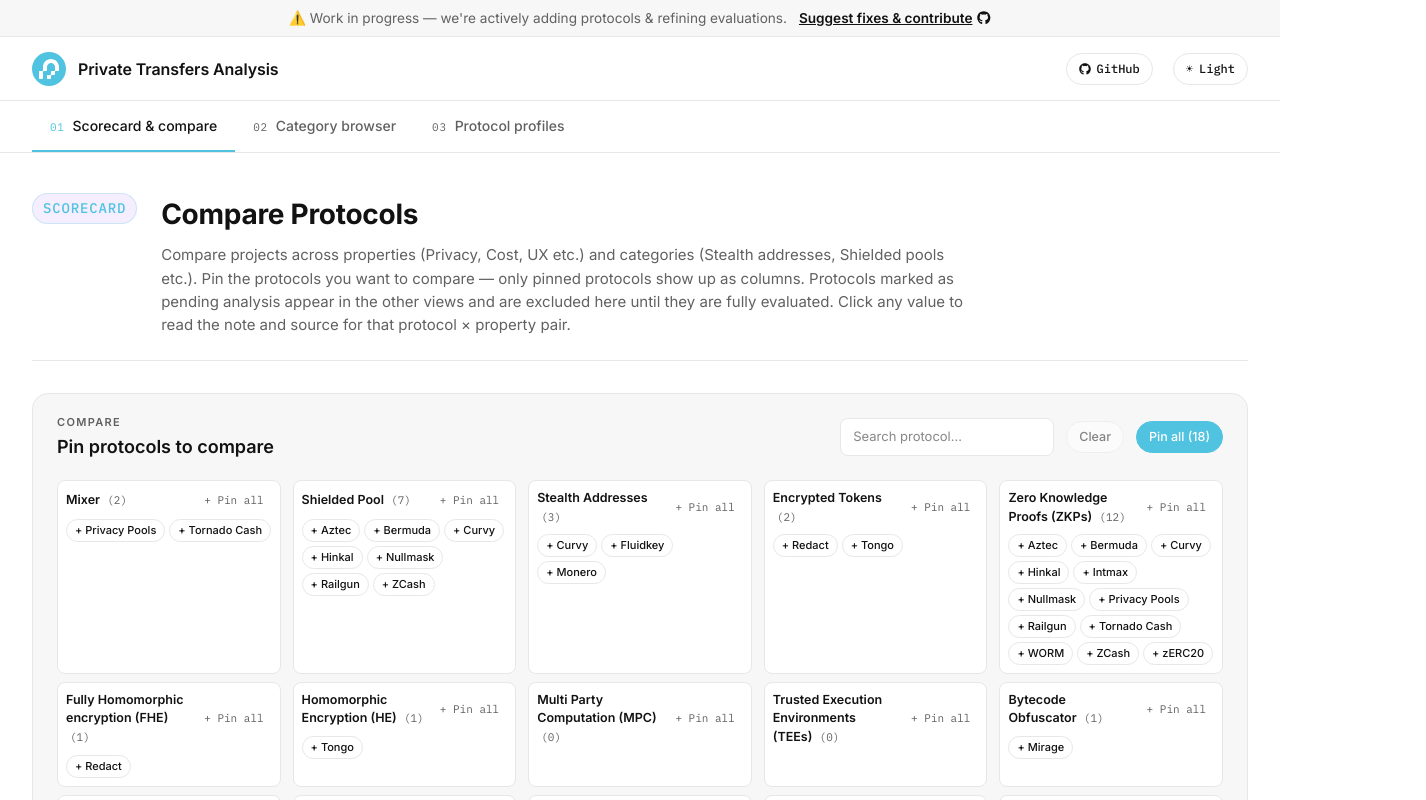
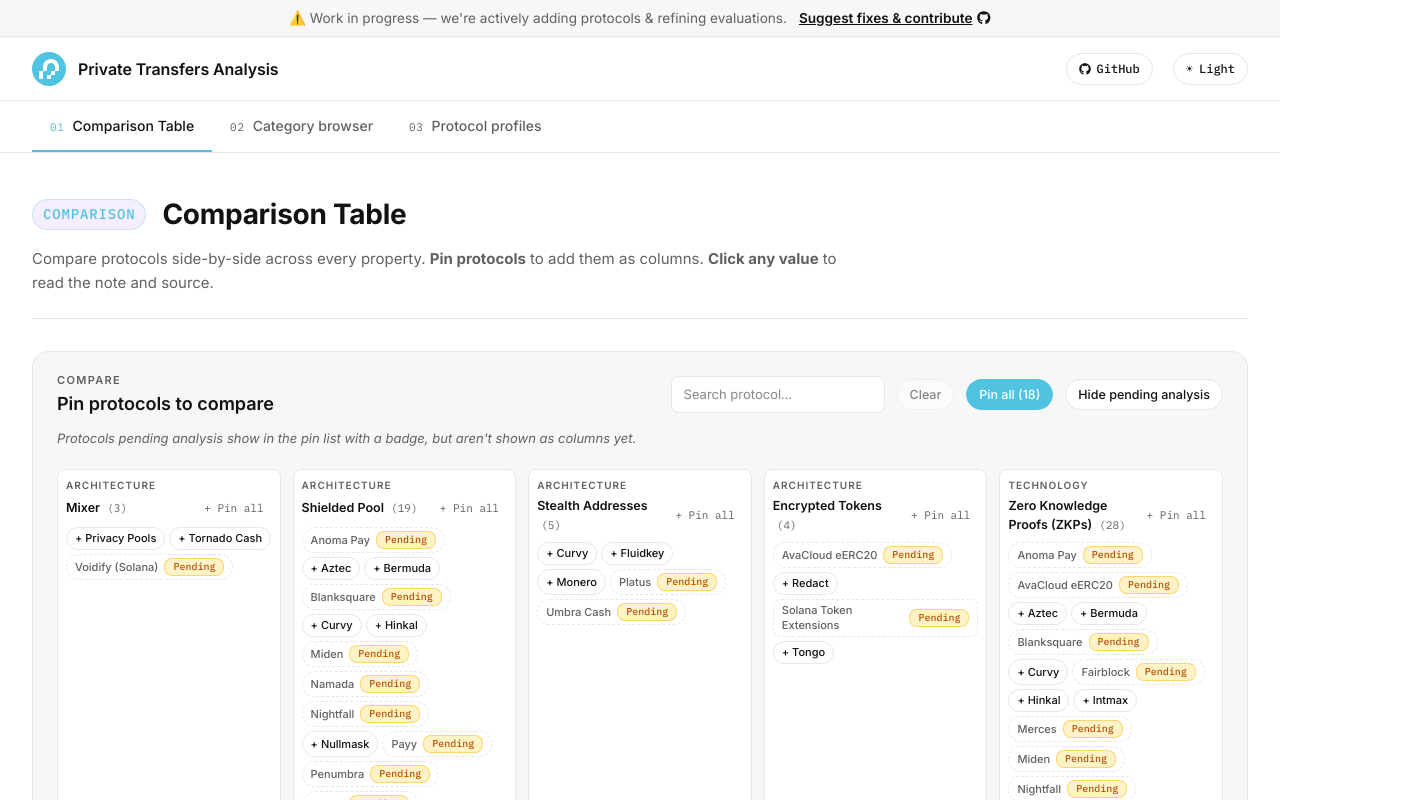
Before and after one commit to privacy-ethereum/private-transfers-benchmarks, a React (Vite) app in the folder project-evaluations/: page / in a window 1280 px wide. Shown: the top 800 px of the page, 1426 px wide, since content can reach past the window. Built offline with nearby package versions, Linux system fonts and the light colour scheme.

Commit message:
feat(project-evaluations): dashboard updates

```diff
--- a/project-evaluations/src/App.tsx
+++ b/project-evaluations/src/App.tsx
@@ -3,7 +3,7 @@
 import CategoryBrowser from "./components/CategoryBrowser.js";
 import ProfileView from "./components/ProfileView.js";
 import ReportBanner from "./components/ReportBanner.js";
-import ScorecardView from "./components/ScorecardView.js";
+import ComparisonTableView from "./components/ComparisonTableView.js";
 import TopBar from "./components/TopBar.js";
 import WipBanner from "./components/WipBanner.js";
 import { evaluations } from "./data/evaluations/index.js";
@@ -11,7 +11,7 @@
 type ViewDirection = "score" | "category" | "profile";
 
 const DIRECTIONS: { id: ViewDirection; label: string }[] = [
-  { id: "score", label: "Scorecard & compare" },
+  { id: "score", label: "Comparison Table" },
   { id: "category", label: "Category browser" },
   { id: "profile", label: "Protocol profiles" },
 ];
@@ -124,7 +124,7 @@
       </nav>
 
       {dir === "score" && (
-        <ScorecardView
+        <ComparisonTableView
           pinned={pinned}
           setPinned={setPinned}
           category={category}
--- a/project-evaluations/src/components/CategoryBrowser.tsx
+++ b/project-evaluations/src/components/CategoryBrowser.tsx
@@ -1,6 +1,8 @@
+import { useState } from "react";
+
 import { LONG_TITLE_LEN } from "../constants.js";
 import { evaluations } from "../data/evaluations/index.js";
-import { CATEGORY_EXPLAINERS } from "../data/explainers.js";
+import { CATEGORY_EXPLAINERS, CATEGORY_TYPES } from "../data/explainers.js";
 import { CATEGORIES } from "../data/schema.js";
 import { isPendingEvaluation } from "../utils.js";
 
@@ -9,54 +11,76 @@
 }
 
 export default function CategoryBrowser({ onGoToProfile }: CategoryBrowserProps) {
+  const [hidePending, setHidePending] = useState(false);
+
   return (
     <div className="direction">
       <div className="direction-intro">
+        <div className="direction-intro__header">
           <div className="big-num">CATEGORIES</div>
-        <div>
           <h2>Category browser</h2>
+        </div>
         <p>
-            Categories taxonomising the private transfers space. Each card lists the protocols we&apos;ve evaluated in
-            that category, plus a short definition. Empty categories (no protocols so far) stay visible so the full
-            taxonomy is legible.
+          Categories mix <em>technologies</em> (ZKPs, FHE, MPC) with <em>architectures</em> (Stealth Addresses, Shielded
+          Pool, Private L2). Protocols often span several.
         </p>
       </div>
+
+      <div className="page-controls">
+        <button
+          type="button"
+          className={`pending-toggle${hidePending ? " active" : ""}`}
+          onClick={() => {
+            setHidePending((v) => !v);
+          }}
+          aria-pressed={hidePending}
+        >
+          {hidePending ? "Show all protocols" : "Hide pending analysis"}
+        </button>
       </div>
 
       <div className="cat-grid">
         {CATEGORIES.map((cat) => {
-          const protos = evaluations.filter((p) => p.categories.includes(cat));
+          const protos = evaluations.filter(
+            (protocol) => protocol.categories.includes(cat) && (!hidePending || !isPendingEvaluation(protocol)),
+          );
           const desc = CATEGORY_EXPLAINERS[cat];
+          const type = CATEGORY_TYPES[cat];
           return (
             <div key={cat} className={`cat-card${protos.length === 0 ? " empty" : ""}`}>
-              <div className="head">
+              <div className="eyebrow cat-card__type">{type}</div>
               <h3>{cat}</h3>
-                <span className="count">{protos.length}</span>
+              {desc !== undefined && (
+                <div className="desc">
+                  {desc} <span className="cat-card__count">({protos.length})</span>
                 </div>
-              {desc !== undefined && <div className="desc">{desc}</div>}
+              )}
               <div className="protos">
-                {protos.length > 0 ? (
-                  protos.map((p) => (
+                {protos.length === 0 ? (
+                  <span className="protos__empty">No evaluations yet</span>
+                ) : (
+                  protos.map((protocol) => {
+                    const otherCats = protocol.categories.filter((other) => other !== cat);
+                    const hasOthers = otherCats.length > 0;
+                    return (
                       <button
-                      key={p.id}
+                        key={protocol.id}
                         type="button"
-                      className={`proto-link${p.title.length > LONG_TITLE_LEN ? " long" : ""}`}
+                        className={`proto-link${protocol.title.length > LONG_TITLE_LEN ? " long" : ""}${hasOthers ? " pop-trigger" : ""}`}
                         onClick={() => {
-                        onGoToProfile(p.id);
+                          onGoToProfile(protocol.id);
                         }}
-                      title={`Open ${p.title} profile →`}
+                        title={`Open ${protocol.title} profile →`}
                       >
-                      {p.title}
-                      {isPendingEvaluation(p) && <span className="pending-badge">Pending</span>}
+                        {protocol.title}
+                        {isPendingEvaluation(protocol) && <span className="pending-badge">Pending</span>}
                         <span className="proto-link__arrow" aria-hidden="true">
                           ↗
                         </span>
+                        {hasOthers && <span className="pop">Also in: {otherCats.join(", ")}</span>}
                       </button>
-                  ))
-                ) : (
-                  <span style={{ fontFamily: "var(--font-mono)", color: "var(--body-medium)", fontSize: 12 }}>
-                    No evaluations yet
-                  </span>
+                    );
+                  })
                 )}
               </div>
             </div>
--- a/project-evaluations/src/components/CompareBar.tsx
+++ b/project-evaluations/src/components/CompareBar.tsx
@@ -1,6 +1,6 @@
 import { type Dispatch, type SetStateAction, useEffect, useRef, useState } from "react";
 import { type Evaluation } from "../types";
-import { CATEGORY_EXPLAINERS } from "../data/explainers";
+import { CATEGORY_EXPLAINERS, CATEGORY_TYPES } from "../data/explainers";
 import { LONG_TITLE_LEN } from "../constants";
 import { evaluations } from "../data/evaluations";
 import { isPendingEvaluation } from "../utils";
@@ -14,6 +14,8 @@
   setSearch: Dispatch<SetStateAction<string>>;
   protosByCategory: Record<string, Evaluation[]>;
   selectAllInCat: (cat: string) => void;
+  hidePending: boolean;
+  setHidePending: Dispatch<SetStateAction<boolean>>;
 }
 
 export default function CompareBar({
@@ -25,8 +27,10 @@
   setSearch,
   protosByCategory,
   selectAllInCat,
+  hidePending,
+  setHidePending,
 }: CompareBarProps) {
-  const analyzedEvaluations = evaluations.filter((p) => !isPendingEvaluation(p));
+  const analyzedEvaluations = evaluations.filter((protocol) => !isPendingEvaluation(protocol));
   const [collapsed, setCollapsed] = useState(pinned.length > 0);
   const barRef = useRef<HTMLDivElement>(null);
 
@@ -41,7 +45,7 @@
   return (
     <div className="compare-bar" ref={barRef}>
       <div className="compare-bar__top">
-        <div>
+        <div className="compare-bar__label">
           <span className="eyebrow">Compare</span>
           <div className="label">{pinned.length === 0 ? "Pin protocols to compare" : `${pinned.length} pinned`}</div>
         </div>
@@ -67,10 +71,20 @@
           <button
             className="chip on"
             onClick={() => {
-              setPinned(analyzedEvaluations.map((p) => p.id));
+              setPinned(analyzedEvaluations.map((protocol) => protocol.id));
             }}
           >
             Pin all ({analyzedEvaluations.length})
+          </button>
+          <button
+            type="button"
+            className={`chip${hidePending ? " on" : ""}`}
+            onClick={() => {
+              setHidePending((v) => !v);
+            }}
+            aria-pressed={hidePending}
+          >
+            {hidePending ? "Show all protocols" : "Hide pending analysis"}
           </button>
           {isCollapsed && (
             <button
@@ -98,14 +112,24 @@
         </div>
       </div>
 
+      {!hidePending && (
+        <p className="compare-bar__note">
+          <em>Protocols pending analysis show in the pin list with a badge, but aren&apos;t shown as columns yet.</em>
+        </p>
+      )}
+
       {!isCollapsed && (
         <div className="cat-groups">
           {Object.entries(protosByCategory).map(([cat, protos]) => {
-            const ids = protos.map((p) => p.id);
-            const allIn = ids.length > 0 && ids.every((id) => pinned.includes(id));
+            const pinnableIds = protos
+              .filter((protocol) => !isPendingEvaluation(protocol))
+              .map((protocol) => protocol.id);
+            const allIn = pinnableIds.length > 0 && pinnableIds.every((id) => pinned.includes(id));
             const desc = CATEGORY_EXPLAINERS[cat];
+            const type = CATEGORY_TYPES[cat];
             return (
               <div key={cat} className={`cat-group${category === cat ? " focused" : ""}`}>
+                <div className="eyebrow cat-group__type">{type}</div>
                 <div className="cat-group__head">
                   <button
                     className="cat-name pop-trigger"
@@ -121,23 +145,48 @@
                     onClick={() => {
                       selectAllInCat(cat);
                     }}
+                    disabled={pinnableIds.length === 0}
                   >
                     {allIn ? "✓ All pinned" : "+ Pin all"}
                   </button>
                 </div>
                 <div className="cat-group__protos">
-                  {protos.map((p) => (
-                    <button
-                      key={p.id}
-                      className={`chip${pinned.includes(p.id) ? " on" : ""}${p.title.length > LONG_TITLE_LEN ? " long" : ""}`}
-                      onClick={() => {
-                        setPinned(pinned.includes(p.id) ? pinned.filter((id) => id !== p.id) : [...pinned, p.id]);
-                      }}
-                    >
-                      {pinned.includes(p.id) ? "✓ " : "+ "}
-                      {p.title}
-                    </button>
-                  ))}
+                  {protos.map((protocol) => {
+                    const otherCats = protocol.categories.filter((other) => other !== cat);
+                    const longCls = protocol.title.length > LONG_TITLE_LEN ? " long" : "";
+                    const alsoIn = otherCats.length > 0 ? `Also in: ${otherCats.join(", ")}` : "";
+
+                    if (isPendingEvaluation(protocol)) {
+                      return (
+                        <span
+                          key={protocol.id}
+                          className={`chip chip--pending pop-trigger${longCls}`}
+                          aria-label={`${protocol.title} (pending analysis)`}
+                          aria-disabled="true"
+                          tabIndex={0}
+                        >
+                          {protocol.title}
+                          <span className="pending-badge pending-badge--inline">Pending</span>
+                          <span className="pop">Pending analysis.{alsoIn !== "" ? ` ${alsoIn}.` : ""}</span>
+                        </span>
+                      );
+                    }
+
+                    const isPinned = pinned.includes(protocol.id);
+                    return (
+                      <button
+                        key={protocol.id}
+                        className={`chip${isPinned ? " on" : ""}${longCls}${alsoIn !== "" ? " pop-trigger" : ""}`}
+                        onClick={() => {
+                          setPinned(isPinned ? pinned.filter((id) => id !== protocol.id) : [...pinned, protocol.id]);
+                        }}
+                      >
+                        {isPinned ? "✓ " : "+ "}
+                        {protocol.title}
+                        {alsoIn !== "" && <span className="pop">{alsoIn}</span>}
+                      </button>
+                    );
+                  })}
                 </div>
               </div>
             );
--- a/project-evaluations/src/components/ScorecardView.tsx
+++ b/project-evaluations/src/components/ComparisonTableView.tsx
@@ -13,7 +13,7 @@
   propName: string;
 }
 
-interface ScorecardViewProps {
+interface ComparisonTableViewProps {
   pinned: string[];
   setPinned: Dispatch<SetStateAction<string[]>>;
   category: string;
@@ -22,15 +22,16 @@
   setSearch: Dispatch<SetStateAction<string>>;
 }
 
-export default function ScorecardView({
+export default function ComparisonTableView({
   pinned,
   setPinned,
   category,
   setCategory,
   search,
   setSearch,
-}: ScorecardViewProps) {
+}: ComparisonTableViewProps) {
   const [drawer, setDrawer] = useState<DrawerState | null>(null);
+  const [hidePending, setHidePending] = useState(false);
 
   const analyzedEvaluations = useMemo(() => evaluations.filter((protocol) => !isPendingEvaluation(protocol)), []);
 
@@ -51,53 +52,43 @@
   }, [effectivePinned, pinned.length, setPinned]);
 
   const protosByCategory = useMemo<Record<string, Evaluation[]>>(() => {
-    const out: Record<string, Evaluation[]> = {};
-    for (const cat of CATEGORIES) {
-      out[cat] = analyzedEvaluations.filter((protocol) => protocol.categories.includes(cat));
-    }
-    return out;
-  }, [analyzedEvaluations]);
+    const source = hidePending ? analyzedEvaluations : evaluations;
+    return Object.fromEntries(
+      CATEGORIES.map((cat) => [cat, source.filter((protocol) => protocol.categories.includes(cat))]),
+    );
+  }, [hidePending, analyzedEvaluations]);
 
   const activeProtos = useMemo(() => {
-    if (effectivePinned.length === 0) {
-      return [];
-    }
-
-    let list = analyzedEvaluations.filter((protocol) => effectivePinned.includes(protocol.id));
-
-    if (category !== "") {
-      list = list.filter((protocol) => protocol.categories.some((c) => c === category));
-    }
-
-    if (search !== "") {
-      list = list.filter((protocol) => protocol.title.toLowerCase().includes(search.toLowerCase()));
-    }
-
-    return list;
+    if (effectivePinned.length === 0) return [];
+    const query = search.toLowerCase();
+    return analyzedEvaluations.filter(
+      (protocol) =>
+        effectivePinned.includes(protocol.id) &&
+        (category === "" || protocol.categories.some((other) => other === category)) &&
+        (query === "" || protocol.title.toLowerCase().includes(query)),
+    );
   }, [effectivePinned, category, search, analyzedEvaluations]);
 
   const selectAllInCat = (cat: string) => {
-    const catProtos = protosByCategory[cat] ?? [];
-    const ids = catProtos.map((protocol) => protocol.id);
+    const ids = (protosByCategory[cat] ?? [])
+      .filter((protocol) => !isPendingEvaluation(protocol))
+      .map((protocol) => protocol.id);
+    const idSet = new Set(ids);
     const allIn = ids.every((id) => effectivePinned.includes(id));
-    setPinned(
-      allIn ? effectivePinned.filter((id) => !ids.includes(id)) : Array.from(new Set([...effectivePinned, ...ids])),
-    );
+    setPinned(allIn ? effectivePinned.filter((id) => !idSet.has(id)) : [...new Set([...effectivePinned, ...ids])]);
   };
 
   return (
     <div className="direction">
       <div className="direction-intro">
-        <div className="big-num">SCORECARD</div>
-        <div>
-          <h2>Compare Protocols</h2>
-          <p>
-            Compare projects across properties (Privacy, Cost, UX etc.) and categories (Stealth addresses, Shielded
-            pools etc.). Pin the protocols you want to compare — only pinned protocols show up as columns. Protocols
-            marked as pending analysis appear in the other views and are excluded here until they are fully evaluated.
-            Click any value to read the note and source for that protocol × property pair.
-          </p>
+        <div className="direction-intro__header">
+          <div className="big-num">COMPARISON</div>
+          <h2>Comparison Table</h2>
         </div>
+        <p>
+          Compare protocols side-by-side across every property. <strong>Pin protocols</strong> to add them as columns.{" "}
+          <strong>Click any value</strong> to read the note and source.
+        </p>
       </div>
 
       <CompareBar
@@ -109,6 +100,8 @@
         setSearch={setSearch}
         protosByCategory={protosByCategory}
         selectAllInCat={selectAllInCat}
+        hidePending={hidePending}
+        setHidePending={setHidePending}
       />
 
       {activeProtos.length === 0 ? (
@@ -119,7 +112,7 @@
           </div>
         </div>
       ) : (
-        <div className="scorecard">
+        <div className="comparison-table">
           {PROPERTY_GROUPS.map((g) => (
             <ScoreGroup
               key={g}
--- a/project-evaluations/src/data/explainers.ts
+++ b/project-evaluations/src/data/explainers.ts
@@ -51,6 +51,42 @@
   "Other L1 project": "A privacy protocol built as an application on an existing general-purpose Layer-1.",
 };
 
+export type CategoryType = "technology" | "architecture" | "ecosystem";
+
+/** Splits each category into a technology, architecture, or ecosystem. */
+export const CATEGORY_TYPES: Record<string, CategoryType> = {
+  // Technologies
+  "Zero Knowledge Proofs (ZKPs)": "technology",
+  "Fully Homomorphic encryption (FHE)": "technology",
+  "Homomorphic Encryption (HE)": "technology",
+  "Multi Party Computation (MPC)": "technology",
+  "Trusted Execution Environments (TEEs)": "technology",
+  "Garbled Circuits": "technology",
+  "CoSNARKs": "technology",
+
+  // Architectures
+  "Mixer": "architecture",
+  "Shielded Pool": "architecture",
+  "Stealth Addresses": "architecture",
+  "Encrypted Tokens": "architecture",
+  "Bytecode Obfuscator": "architecture",
+  "Virtual Private EVM Network": "architecture",
+  "Cross-Chain Swap Aggregator": "architecture",
+  "Private Bridge": "architecture",
+  "Zero-Knowledge Wormholes": "architecture",
+  "Private L1": "architecture",
+  "Private L2": "architecture",
+  "Private L3": "architecture",
+  "Private Plasma": "architecture",
+  "Private Validium": "architecture",
+  "Decentralised Network": "architecture",
+  "Privacy Stack/Layer/Middleware": "architecture",
+
+  // Ecosystems
+  "Solana project": "ecosystem",
+  "Other L1 project": "ecosystem",
+};
+
 export const GROUP_EXPLAINERS: Record<string, string | undefined> = {
   "Privacy":
     "What is actually hidden: amounts, identities, assets, and whether using the protocol is itself observable.",
--- a/project-evaluations/src/styles.css
+++ b/project-evaluations/src/styles.css
@@ -405,13 +405,18 @@
 }
 
 .direction-intro {
-  display: grid;
-  grid-template-columns: auto 1fr;
-  gap: var(--space-6);
-  align-items: start;
+  display: flex;
+  flex-direction: column;
+  gap: var(--space-3);
   margin-bottom: var(--space-8);
   padding-bottom: var(--space-6);
   border-bottom: 1px solid var(--border);
+}
+
+.direction-intro__header {
+  display: flex;
+  align-items: center;
+  gap: var(--space-4);
 }
 
 .direction-intro .big-num {
@@ -430,7 +435,7 @@
   font-size: 28px;
   font-weight: var(--fw-bold);
   letter-spacing: -0.01em;
-  margin: 0 0 var(--space-2);
+  margin: 0;
   color: var(--body);
 }
 
@@ -440,6 +445,45 @@
   line-height: 1.55;
   color: var(--body-medium);
   max-width: 820px;
+}
+
+.direction-intro p + p {
+  margin-top: var(--space-2);
+}
+
+.page-controls {
+  display: flex;
+  flex-wrap: wrap;
+  align-items: center;
+  gap: var(--space-3);
+  margin-bottom: var(--space-4);
+}
+
+.pending-toggle {
+  appearance: none;
+  padding: 6px 14px;
+  border: 1px solid var(--anakiwa-500);
+  border-radius: var(--radius-md);
+  background: var(--anakiwa-500);
+  color: var(--background);
+  font-family: var(--font-mono);
+  font-size: 12px;
+  font-weight: var(--fw-semibold);
+  cursor: pointer;
+  transition:
+    border-color 120ms,
+    background 120ms;
+}
+
+.pending-toggle:hover {
+  background: var(--anakiwa-400);
+  border-color: var(--anakiwa-400);
+}
+
+.pending-toggle.active {
+  background: var(--pill-warn-bg);
+  border-color: var(--pill-warn-br);
+  color: var(--pill-warn-fg);
 }
 
 /* =========================================================
@@ -559,7 +603,7 @@
 }
 
 /* =========================================================
-   Scorecard compare bar
+   Comparison table compare bar
    ========================================================= */
 .compare-bar {
   background: var(--background-highlight);
@@ -578,12 +622,17 @@
   flex-wrap: wrap;
 }
 
-.compare-bar__top .eyebrow {
+.compare-bar__label {
+  display: flex;
+  flex-direction: column;
+  gap: 2px;
+}
+
+.compare-bar__label .eyebrow {
   display: block;
-  margin-bottom: 2px;
-}
-
-.compare-bar__top .label {
+}
+
+.compare-bar__label .label {
   font-family: var(--font-sans);
   font-size: 18px;
   font-weight: var(--fw-semibold);
@@ -595,6 +644,13 @@
   gap: var(--space-3);
   align-items: center;
   flex-wrap: wrap;
+}
+
+.compare-bar__note {
+  margin: var(--space-3) 0 0;
+  font-size: 13px;
+  line-height: 1.5;
+  color: var(--body-medium);
 }
 
 /* Chips */
@@ -626,6 +682,20 @@
   cursor: not-allowed;
 }
 
+.chip.chip--pending {
+  display: inline-flex;
+  align-items: center;
+  gap: 6px;
+  border-style: dashed;
+  color: var(--body-medium);
+  background: var(--background);
+  cursor: not-allowed;
+}
+
+.chip.chip--pending:hover {
+  border-color: var(--border);
+}
+
 .chip.on {
   background: var(--primary);
   border-color: var(--primary);
@@ -698,6 +768,12 @@
   box-shadow: var(--shadow-focus);
 }
 
+.cat-group__type {
+  font-size: 10px;
+  letter-spacing: 0.1em;
+  margin-bottom: 4px;
+}
+
 .cat-group__head {
   display: flex;
   align-items: center;
@@ -773,9 +849,9 @@
 }
 
 /* =========================================================
-   Scorecard groups / table
+   Comparison table groups / table
    ========================================================= */
-.scorecard {
+.comparison-table {
   display: flex;
   flex-direction: column;
   gap: var(--space-6);
@@ -900,6 +976,24 @@
   font-family: var(--font-sans);
 }
 
+.cell-expand-btn {
+  display: inline-flex;
+  align-items: center;
+  gap: 6px;
+}
+
+.cell-expand {
+  font-size: 11px;
+  color: var(--body-medium);
+  opacity: 0.55;
+  transition: opacity 120ms;
+}
+
+.group-block td.proto-val:hover .cell-expand {
+  opacity: 1;
+  color: var(--primary);
+}
+
 /* Empty state */
 .empty-state {
   margin: var(--space-6) 0;
@@ -955,13 +1049,6 @@
   opacity: 0.6;
 }
 
-.cat-card .head {
-  display: flex;
-  align-items: baseline;
-  justify-content: space-between;
-  gap: var(--space-3);
-}
-
 .cat-card h3 {
   font-size: 16px;
   font-weight: var(--fw-semibold);
@@ -970,27 +1057,29 @@
   color: var(--body);
 }
 
-.cat-card .count {
-  font-family: var(--font-mono);
-  font-size: 13px;
-  color: var(--body-medium);
-  background: var(--background-highlight);
-  padding: 2px 10px;
-  border-radius: var(--radius-pill);
-  border: 1px solid var(--border);
-}
-
 .cat-card .desc {
   font-size: 13px;
   line-height: 1.5;
   color: var(--body-medium);
 }
 
+.cat-card__count {
+  font-family: var(--font-mono);
+  font-size: 12px;
+  color: var(--body-medium);
+  white-space: nowrap;
+}
+
 .cat-card .protos {
   display: flex;
   flex-wrap: wrap;
   gap: 6px;
-  margin-top: auto;
+}
+
+.protos__empty {
+  font-family: var(--font-mono);
+  font-size: 12px;
+  color: var(--body-medium);
 }
 
 .proto-link {
```
Also changed, not shown: project-evaluations/src/components/ProfileView.tsx (+5 -6 lines), project-evaluations/src/components/ScoreGroup.tsx (+8 -17 lines), 1 other file (tests, documents, lock files or other folders). Lines whose indentation alone changed are shown as unchanged.
